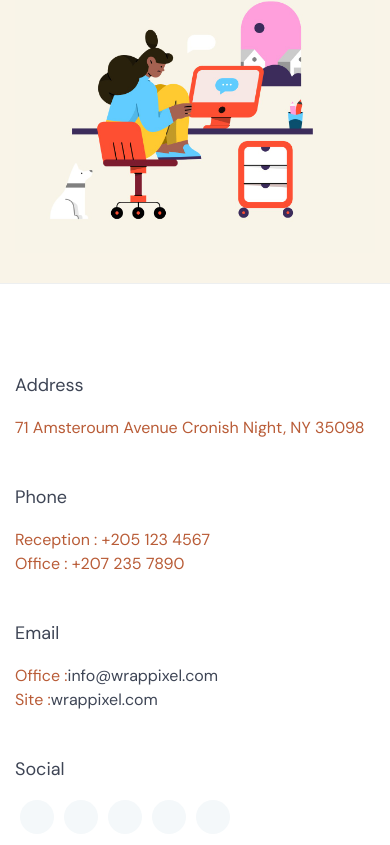
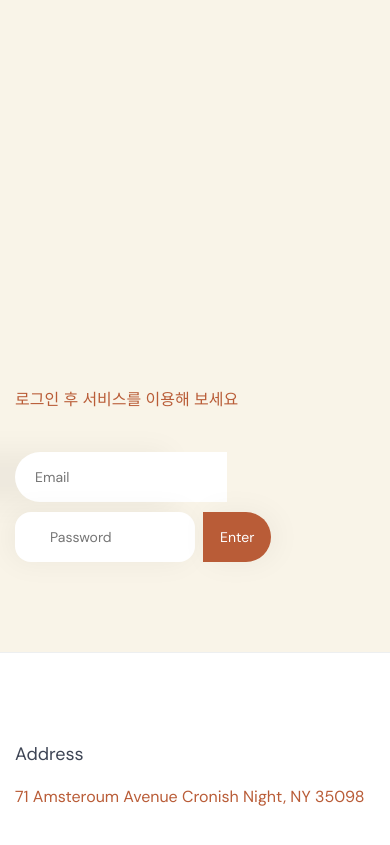
Before and after one commit to DSHanul2023/Hanul-Front, a Next.js app: page / in a window 390 px wide. Shown: the part 1081-1926 px from the top of the page. Built offline with nearby package versions, Linux system fonts and the light colour scheme; a web font is replaced by a local one.

Commit message:
Login Page

```diff
--- a/components/custom/Custom-components.js
+++ b/components/custom/Custom-components.js
@@ -6,12 +6,14 @@ import Banner2 from "../banner/Banner2";
 // sections for this page
 
 import FormBannerComponent from "./sections/formbannercomponent";
+import LoginComponent from "./sections/logincomponent";
 
 const CustomComponents = () => {
   return (
     <div>
       <Banner2 />
       <FormBannerComponent />
+      <LoginComponent />
     </div>
   );
 };
--- /dev/null
+++ b/components/custom/sections/logincomponent.js
@@ -0,0 +1,50 @@
+import React from "react";
+import { Row, Col, Container, Form} from "reactstrap";
+import Image from "next/image";
+
+const LoginComponent = () => {
+  return (
+    <div>
+      <div className="bg-light">
+        <section>
+          <div id="login" className="login spacer">
+            <Container >
+              <Row className="justify-content-center">
+                <Col lg="7" md="7" className="align-self-center">
+                  <p className="m-t-15 m-b-30">
+                  로그인 후 서비스를 이용해 보세요
+                  </p>
+                  <Form className="m-t-40">
+                    <div>
+                    <input
+                      type="text"
+                      name="email"
+                      placeholder="Email"
+                      className="font-14"
+                    />
+                    </div>
+                    <div className="m-t-10">
+                    <input
+                      type="password"
+                      name="password"
+                      placeholder="Password"
+                      className="font-14"
+                    />
+                    <input
+                      type="submit"
+                      value="Enter"
+                      className="font-14 btn-rounded text-white text-center ml-2"
+                    />
+                    </div>
+                  </Form>
+                </Col>
+              </Row>
+            </Container>
+          </div>
+        </section>
+      </div>
+    </div>
+  );
+};
+
+export default LoginComponent;
--- a/styles/scss/_elements.scss
+++ b/styles/scss/_elements.scss
@@ -292,6 +292,175 @@ form-banner 1
 }
 
 /*******************
+Login
+*******************/
+
+#login {
+  background: right -3em center no-repeat #e9f3f8;
+  background-color: #F9F4E8;
+  h2 {
+    font-size: 30px;
+    line-height: 1;
+    letter-spacing: -1px;
+    color: $bodytext;
+  }
+  input {
+    line-height: 72px;
+    padding: 0;
+    margin: 0;
+    border: none;
+    display: inline-block;
+    vertical-align: top;
+  }
+  input[type="text"] {
+    width: 70%;
+    color: $bodytext;
+    border-radius: 16px;
+    text-indent: 35px;
+    padding-right: 15px;
+    font-weight: 300;
+    box-shadow: -58px 0 30px 0 rgba(0, 0, 0, 0.05);
+    text-overflow: ellipsis;
+  }
+  input[type="password"] {
+    width: 50%;
+    color: $bodytext;
+    border-radius: 16px;
+    text-indent: 35px;
+    padding-right: 15px;
+    font-weight: 300;
+    box-shadow: -5px 0 30px 0 rgba(0, 0, 0, 0.05);
+    text-overflow: ellipsis;
+  }
+  input[type="submit"] {
+    width: 19%;
+    border-radius: 16px;
+    padding: 0 30px;
+    cursor: pointer;
+    margin-left: -4px;
+    background-color: #B95C37;
+    box-shadow: 5px 0 30px 0 rgba(0, 0, 0, 0.05);
+    transition: all 0.5s ease-in-out;
+
+    &:hover {
+      opacity: 0.7;
+    }
+  }
+  Button {
+    width: 70%;
+    border-radius: 16px;
+    padding: 0 30px;
+    cursor: pointer;
+    margin-left: -4px;
+    background-color: #B95C37;
+    box-shadow: 5px 0 30px 0 rgba(0, 0, 0, 0.05);
+    transition: all 0.5s ease-in-out;
+    border: none; /* 테두리 없애기 */
+    height: 60px; /* 높이 조정 */
+
+    &:hover {
+      opacity: 0.7;
+    }
+  }
+}
+@media (min-width: 2301px) and (max-width: 2700px) {
+  #login {
+    background-position: 70% center;
+  }
+}
+
+@media (min-width: 1900px) and (max-width: 2300px) {
+  #login {
+    background-position: 80% center;
+  }
+}
+
+@media (min-width: 1500px) and (max-width: 1680px) {
+  #login {
+    background-position: right center;
+  }
+}
+
+@media (max-width: 1100px) {
+  #login {
+    background-position: right -14em center;
+
+    h2 {
+      font-size: 40px;
+    }
+    input[type="text"] {
+      width: 59%;
+    }
+    input[type="submit"] {
+      padding: 0 20px;
+    }
+  }
+}
+
+@media (max-width: 992px) {
+  .login {
+    height: auto !important;
+    padding: 100px 0;
+  }
+  #login {
+    background-position: right -6em center;
+    background-size: 80%;
+
+    h2 {
+      font-size: 30px;
+    }
+  }
+}
+
+@media (max-width: 767px) {
+  .login {
+    padding: 30px 0;
+  }
+  #login {
+    background-size: 100%;
+    background-position: right center;
+
+    input[type="submit"] {
+      padding: 0 30px;
+    }
+    img {
+      margin-top: 25px;
+    }
+  }
+}
+
+@media (max-width: 590px) {
+  #login {
+    background-image: none;
+  }
+}
+
+@media (max-width: 428px) {
+  #login {
+    input {
+      font-size: 14px;
+      line-height: 50px;
+    }
+    input[type="text"] {
+      border-radius: 25px 0 0 25px;
+      text-indent: 20px;
+    }
+    input[type="submit"] {
+      border-radius: 0 25px 25px 0;
+      padding: 0 15px;
+    }
+  }
+}
+
+@media (max-width: 320px) {
+  #login {
+    input[type="submit"] {
+      padding: 0 10px;
+    }
+  }
+}
+
+/*******************
 Feature 4
 *******************/
 
```
